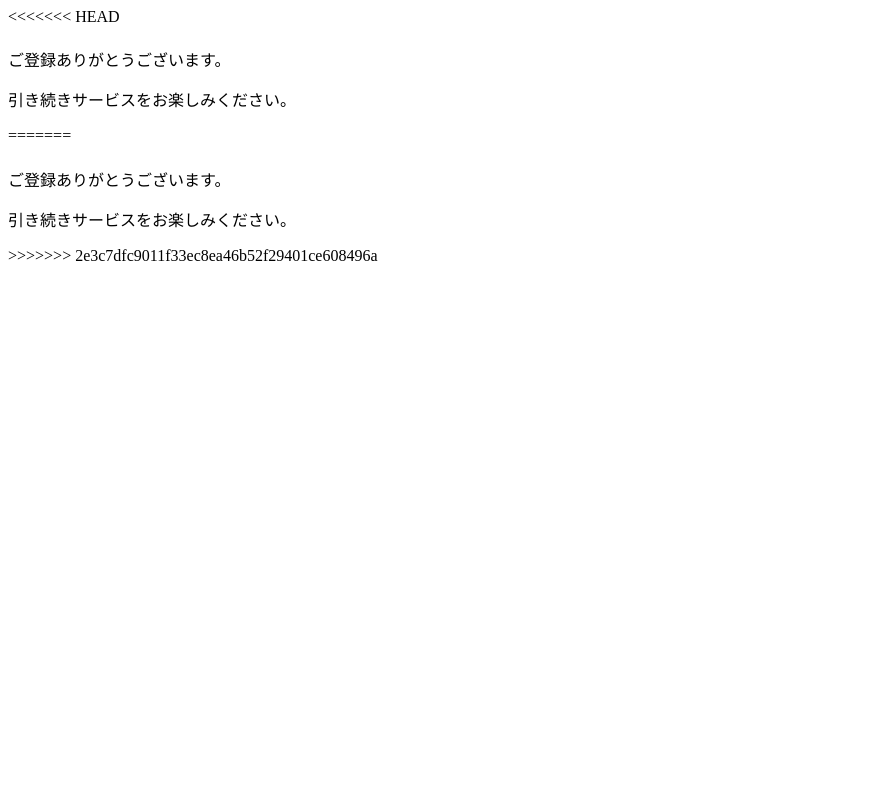
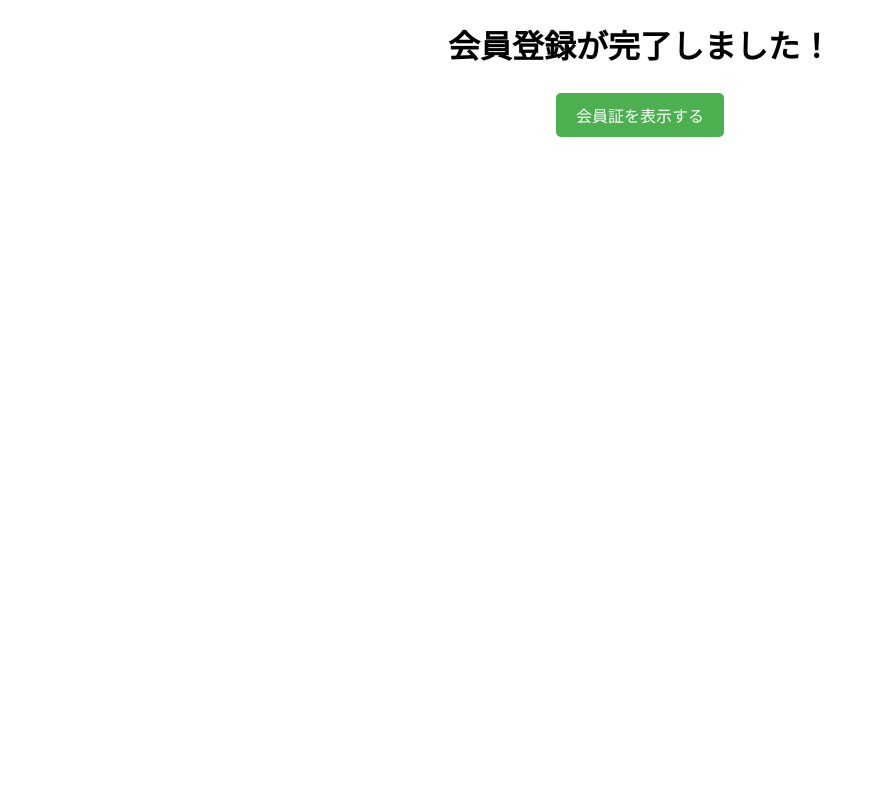
Before and after one commit to kurochandesu/test, a Flask app: template templates/registration_complete.html in a window 1280 px wide. Shown: the whole page, without its empty margins (0-875 px from the left). Run offline with Flask 3, Linux system fonts and the light colour scheme; the template is opened without the code that fills it: most values are stand-ins (such as "Sample title", 1, 10 or a date in 2020).

Commit message:
Implement registration complete and member card display

```diff
--- a/API.py
+++ b/API.py
@@ -197,7 +197,7 @@
             )
             db.commit()
             # HTMLを返すように修正
-            return render_template('registration_complete.html', message='会員情報を更新しました。')
+            return render_template('registration_complete.html', message='会員情報を更新しました。', user_id=line_user_id)
         else:
             # 新規登録処理
             # 最大の会員番号を取得して次の番号を割り振る
@@ -212,7 +212,7 @@
             )
             db.commit()
             # HTMLを返すように修正
-            return render_template('registration_complete.html', message='会員登録が完了しました。')
+            return render_template('registration_complete.html', message='会員登録が完了しました。', user_id=line_user_id)
     except Exception as e:
         # エラーが発生した場合、ロールバックを行う
         db.rollback()
@@ -241,6 +241,19 @@
     """
     return render_template("index.html")
 
+# 会員証表示
+@app.route('/show_member_card')
+def show_member_card():
+    user_id = request.args.get('user_id')
+    db = get_db()
+    cursor = db.cursor()
+    cursor.execute("SELECT name, region, member_number FROM members WHERE line_user_id = ?", (user_id,))
+    member = cursor.fetchone()
+    if member:
+        return render_template('show_member_card.html', name=member[0], region=member[1], member_number=member[2])
+    else:
+        return "会員情報が見つかりません", 404
+
 
 if __name__ == "__main__":
     # ポート番号を環境変数から取得するように変更 (Heroku対応)
--- a/templates/register.html
+++ b/templates/register.html
@@ -5,7 +5,7 @@
     <meta name="viewport" content="width=device-width, initial-scale=1.0">
     <style>
         body {
-            font-size: 16px; /* 基本のフォントサイズを大きくする */
+            font-size: 16px;
             margin: 1em;
             padding: 0;
         }
@@ -23,9 +23,9 @@
         input[type="text"],
         input[type="email"],
         input[type="tel"] {
-            width: 100%; /* 親要素いっぱいに広げる */
+            width: 100%;
             padding: 0.5em;
-            font-size: 1.0em; /* input内の文字も大きく */
+            font-size: 1.0em;
         }
         button {
             padding: 0.5em 1em;
--- a/templates/registration_complete.html
+++ b/templates/registration_complete.html
@@ -1,24 +1,36 @@
-<<<<<<< HEAD
 <!DOCTYPE html>
 <html>
 <head>
-    <title>Registration Complete</title>
+    <title>会員登録完了</title>
+    <style>
+        body { font-size: 16px; }
+        .container {
+            width: 80%;
+            margin: 20px auto;
+            text-align: center;
+        }
+        .button {
+            background-color: #4CAF50;
+            border: none;
+            color: white;
+            padding: 10px 20px;
+            text-align: center;
+            text-decoration: none;
+            display: inline-block;
+            font-size: 16px;
+            margin: 4px 2px;
+            cursor: pointer;
+            border-radius: 5px;
+        }
+    </style>
 </head>
 <body>
-    <h1>{{ message }}</h1>
-    <p>ご登録ありがとうございます。</p>
-    <p>引き続きサービスをお楽しみください。</p>
+    <div class="container">
+        <h1>会員登録が完了しました！</h1>
+        <p>{{ message }}</p>
+        <button class="button" onclick="location.href='/show_member_card?user_id={{ user_id }}'">
+            会員証を表示する
+        </button>
+    </div>
 </body>
-=======
-<!DOCTYPE html>
-<html>
-<head>
-    <title>Registration Complete</title>
-</head>
-<body>
-    <h1>{{ message }}</h1>
-    <p>ご登録ありがとうございます。</p>
-    <p>引き続きサービスをお楽しみください。</p>
-</body>
->>>>>>> 2e3c7dfc9011f33ec8ea46b52f29401ce608496a
 </html>
```
Also changed, not shown: templates/show_member_card.html (added, +34 -0 lines), static/member_card.jpg (added).
